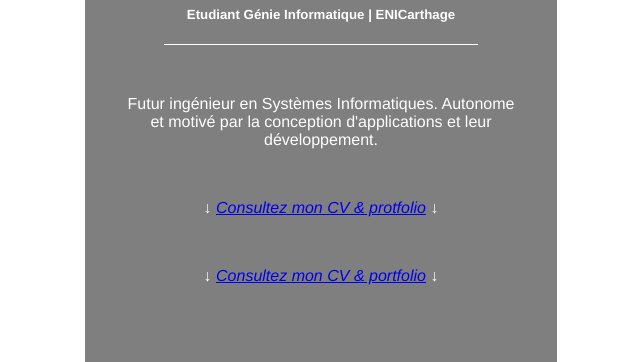
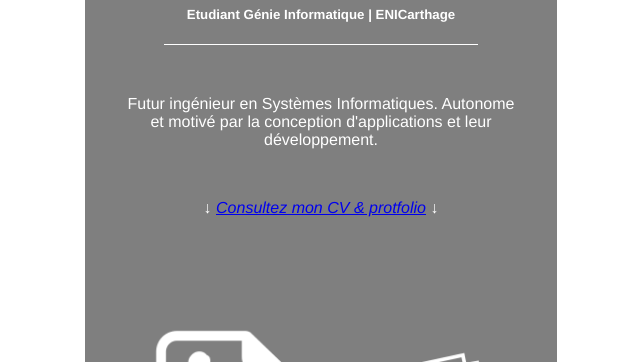
Before and after one commit to MahmoudBAmor/MahmoudBAmor.github.io, a plain HTML site: page index.html in a window 1280 px wide. Shown: the part 372-734 px from the top of the page, without its empty margins (319-959 px from the left). Drawn offline with Linux system fonts and the light colour scheme.

Commit message:
Update index.html

```diff
--- a/index.html
+++ b/index.html
@@ -28,7 +28,7 @@
             <div class="cv-portfolio" id="jump">
 
 
-                <p style="margin-top: 50px;"> <strong>↓   </strong> <a href="#jump"><u><i>Consultez mon CV & portfolio</i></u></a> <strong>   ↓</strong> </p>
+
                 <p class="box"><a href="cv.html" target="_blank"><img src="images/cv+or+resume%20(2).png" align="left"></a></p>
                 <p class="box"><a href="https://github.com/MahmoudBAmor?tab=repositories" target="_blank"><img src="images/140554-200%20(2).png" align="right"></a></p>
 
```
